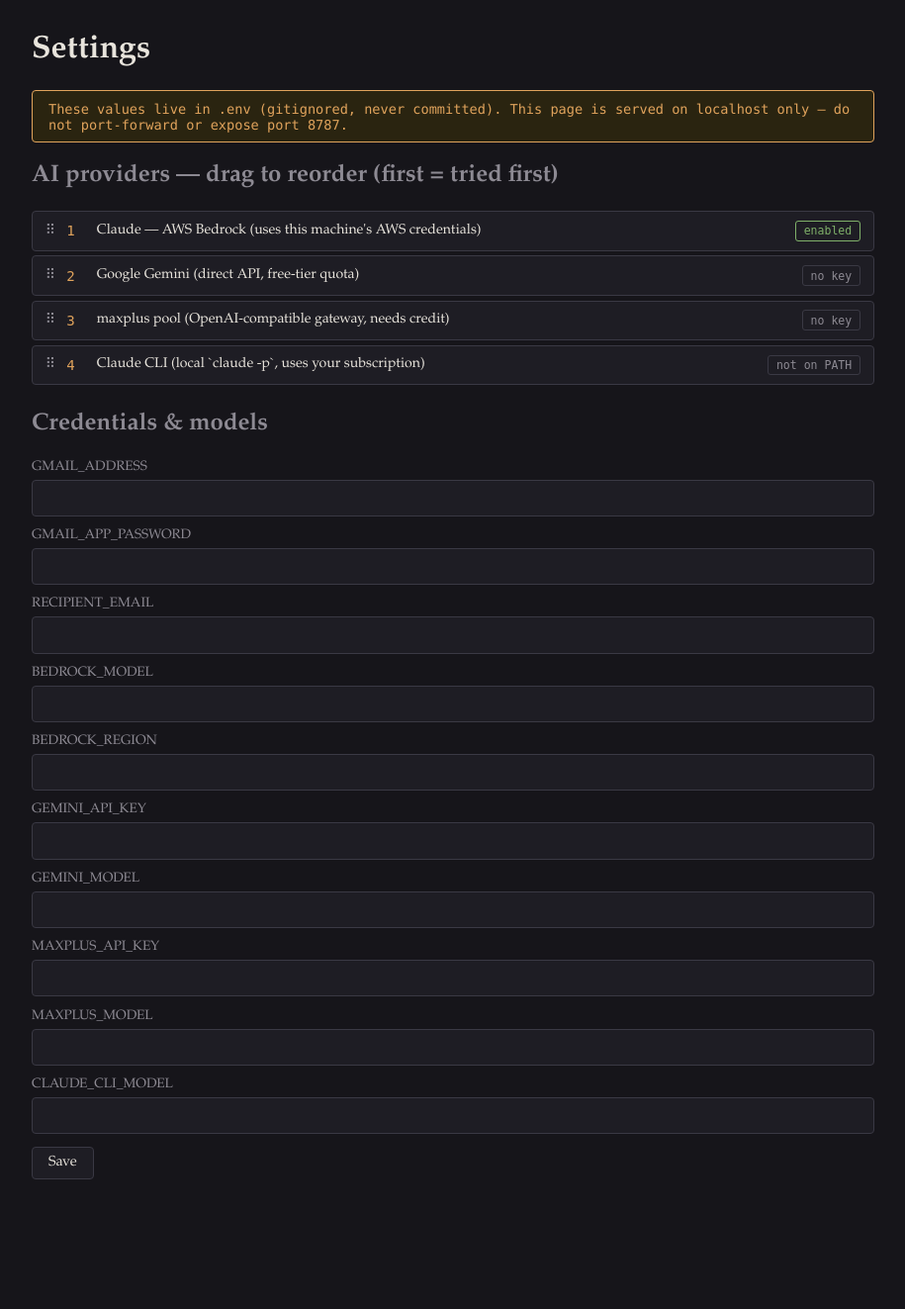
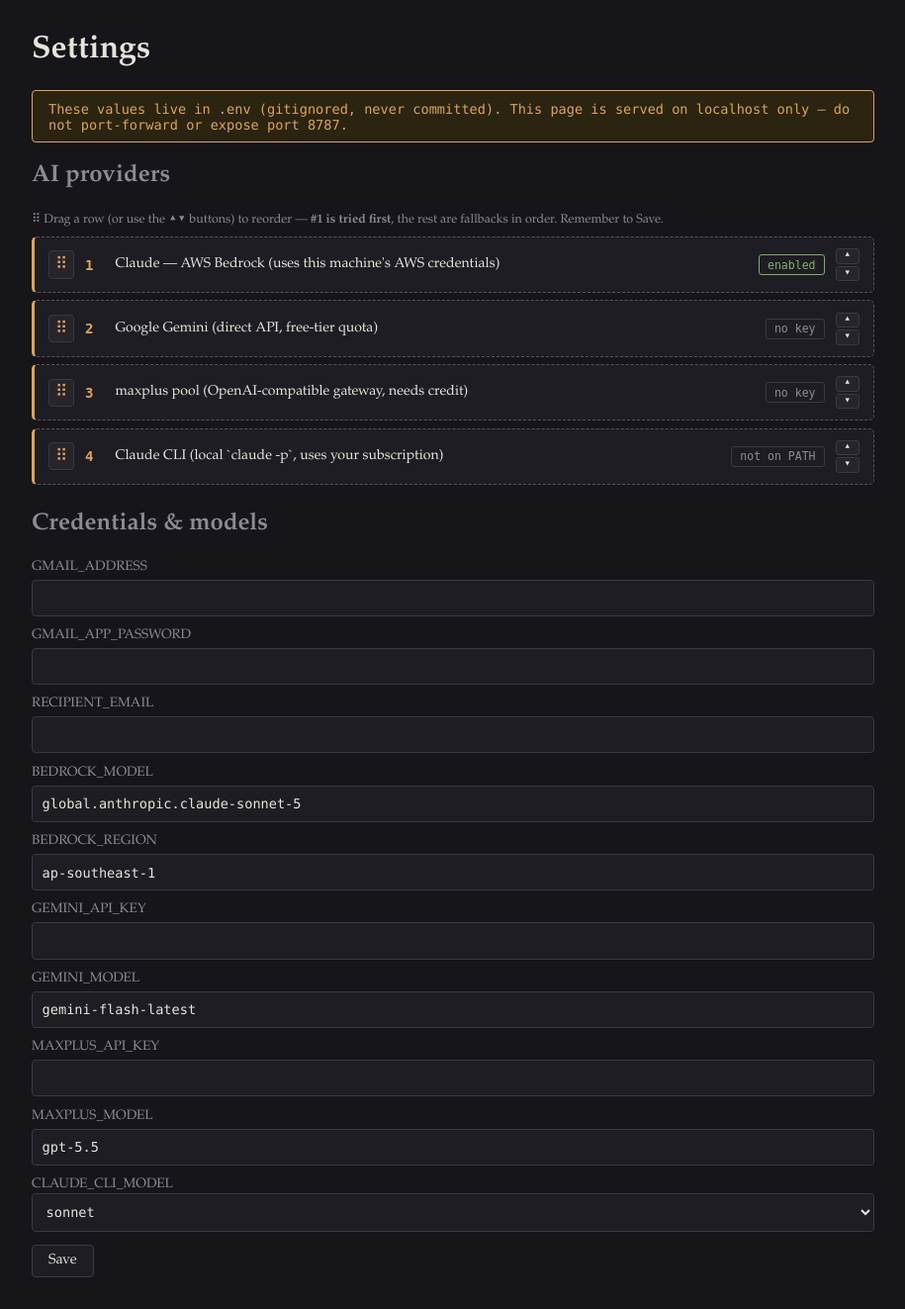
Before and after one commit to Jarkius/ai-briefing, a FastAPI app: page /settings in a window 1280 px wide. Shown: the part 49-1372 px from the top of the page at 99% size, without its empty margins (182-1097 px from the left). Before the commit the page ends 1241 px from the top, so only its background shows below. Run offline with FastAPI, Linux system fonts and the light colour scheme; some libraries are stand-ins or nearby versions.

Commit message:
Settings UX: visible drag affordances, arrow buttons, effective defaults, CLI model dropdown
Provider rows now look draggable: dashed border with accent left edge,
boxed grip handle, hover lift + glow, drag ghosting, and an accent drop
indicator showing where the row will land. Added ▲▼ buttons as the
no-drag path and a hint line explaining first-is-primary.

BEDROCK_MODEL/BEDROCK_REGION rendered blank when unset in .env even
though config defaults applied — the form now shows the effective value
(env else config default), so what you see is what runs. CLAUDE_CLI_MODEL
is a dropdown (sonnet/opus/haiku) instead of free text.

Co-Authored-By: Claude Fable 5 <noreply@anthropic.com>

```diff
--- a/src/panel/app.py
+++ b/src/panel/app.py
@@ -390,9 +390,20 @@ def _read_env_lines() -> list[str]:
         return f.read().splitlines()
 
 
+CLAUDE_CLI_MODELS = ["sonnet", "opus", "haiku"]
+
+
 @app.get("/settings", response_class=HTMLResponse)
 async def settings_page(request: Request):
-    values = {k: os.environ.get(k, "") for k in SETTINGS_KEYS if k != "PROVIDER_ORDER"}
+    # Effective values: .env/environ where set, else the config default —
+    # so BEDROCK_MODEL/REGION etc. never render as misleading empty fields.
+    def effective(key: str) -> str:
+        env_val = os.environ.get(key, "")
+        if env_val:
+            return env_val
+        return str(getattr(config, key, "") or "")
+
+    values = {k: effective(k) for k in SETTINGS_KEYS if k != "PROVIDER_ORDER"}
     # Current order first, then any known provider not yet in the list
     order = [p for p in config.PROVIDER_ORDER if p in KNOWN_PROVIDERS]
     order += [p for p in KNOWN_PROVIDERS if p not in order]
@@ -402,7 +413,8 @@ async def settings_page(request: Request):
     ]
     return templates.TemplateResponse(
         request, "settings.html",
-        {"active": "settings", "values": values, "providers": providers},
+        {"active": "settings", "values": values, "providers": providers,
+         "cli_models": CLAUDE_CLI_MODELS},
     )
 
 
--- a/src/panel/static/panel.css
+++ b/src/panel/static/panel.css
@@ -85,18 +85,45 @@ textarea, input[type="text"], input[type="password"], input[type="time"], select
 .provider-list { list-style: none; padding: 0; margin: 0.4rem 0; }
 .provider-row {
   display: flex; align-items: center; gap: 0.7rem;
-  padding: 0.55rem 0.8rem; margin: 0.3rem 0;
-  background: var(--panel); border: 1px solid #3a3944; border-radius: 4px;
+  padding: 0.7rem 0.9rem; margin: 0.45rem 0;
+  background: var(--panel);
+  border: 1px dashed #55535f; border-left: 3px solid var(--accent);
+  border-radius: 5px;
   cursor: grab; font-size: 0.88rem;
+  transition: border-color 0.15s, box-shadow 0.15s, transform 0.15s, opacity 0.15s;
+}
+.provider-row:hover {
+  border-color: var(--accent);
+  box-shadow: 0 2px 10px rgba(224, 163, 92, 0.15);
+  transform: translateX(2px);
 }
 .provider-row:active { cursor: grabbing; }
-.grip { color: var(--muted); }
-.p-rank { font-family: ui-monospace, monospace; color: var(--accent); width: 1.2rem; }
+.provider-row.dragging {
+  opacity: 0.45;
+  border: 2px dashed var(--accent);
+  background: #2a2410;
+}
+.provider-row.drop-above { box-shadow: 0 -3px 0 0 var(--accent); }
+.provider-row.drop-below { box-shadow: 0 3px 0 0 var(--accent); }
+.grip {
+  color: var(--accent); font-size: 1.05rem;
+  padding: 0.1rem 0.35rem; border: 1px solid #3a3944; border-radius: 4px;
+  background: #26252c;
+}
+.provider-row:hover .grip { border-color: var(--accent); }
+.p-rank { font-family: ui-monospace, monospace; color: var(--accent); width: 1.2rem; font-weight: 700; }
 .p-label { flex: 1; }
 .p-status { font-family: ui-monospace, monospace; font-size: 0.72rem; padding: 0.15rem 0.5rem;
   border-radius: 3px; border: 1px solid; }
 .p-status.ok { color: var(--ok); border-color: var(--ok); }
 .p-status.off { color: var(--muted); border-color: #3a3944; }
+.p-arrows { display: flex; flex-direction: column; gap: 2px; }
+.p-arrows button {
+  padding: 0 0.45rem; font-size: 0.65rem; line-height: 1.3;
+  background: #26252c; border: 1px solid #3a3944; border-radius: 3px;
+}
+.p-arrows button:hover { border-color: var(--accent); color: var(--accent); }
+.drag-hint { color: var(--muted); font-size: 0.78rem; margin: 0.2rem 0 0.6rem; }
 
 .phase-strip { display: flex; gap: 0.6rem; flex-wrap: wrap; margin: 0.6rem 0 1rem; }
 .phase { font-family: ui-monospace, Menlo, monospace; font-size: 0.78rem;
--- a/src/panel/templates/settings.html
+++ b/src/panel/templates/settings.html
@@ -6,24 +6,39 @@ localhost only — do not port-forward or expose port 8787.</div>
 
 <form hx-post="/settings" hx-target="#banner" hx-swap="innerHTML" class="settings-form" id="settings-form">
 
-  <h2 class="muted">AI providers — drag to reorder (first = tried first)</h2>
+  <h2 class="muted">AI providers</h2>
+  <p class="drag-hint">⠿ Drag a row (or use the ▲▼ buttons) to reorder — <strong>#1 is tried first</strong>, the rest are fallbacks in order. Remember to Save.</p>
   <ul class="provider-list" id="provider-list">
     {% for p in providers %}
     <li class="provider-row" draggable="true" data-provider="{{ p.name }}">
-      <span class="grip">⠿</span>
+      <span class="grip" title="drag to reorder">⠿</span>
       <span class="p-rank">{{ loop.index }}</span>
       <span class="p-label">{{ p.label }}</span>
       <span class="p-status {{ 'ok' if p.status in ('enabled', 'key set', 'installed') else 'off' }}">{{ p.status }}</span>
+      <span class="p-arrows">
+        <button type="button" class="move-up" title="move up">▲</button>
+        <button type="button" class="move-down" title="move down">▼</button>
+      </span>
     </li>
     {% endfor %}
   </ul>
 
   <h2 class="muted" style="margin-top:1.6rem">Credentials & models</h2>
   {% for key, val in values.items() %}
+  {% if key == "CLAUDE_CLI_MODEL" %}
+  <label>{{ key }}
+    <select name="{{ key }}">
+      {% for m in cli_models %}
+      <option value="{{ m }}" {{ 'selected' if m == val else '' }}>{{ m }}</option>
+      {% endfor %}
+    </select>
+  </label>
+  {% else %}
   <label>{{ key }}
     <input type="{{ 'password' if 'PASSWORD' in key or 'KEY' in key else 'text' }}"
            name="{{ key }}" value="{{ val }}" autocomplete="off">
   </label>
+  {% endif %}
   {% endfor %}
   <div class="actions" style="margin-top:0.8rem"><button type="submit">Save</button></div>
 </form>
@@ -31,19 +46,53 @@ localhost only — do not port-forward or expose port 8787.</div>
 
 <script>
 // Drag-to-reorder for the provider list; on submit, inject hidden inputs
-// provider_order_0..n reflecting the display order.
+// provider_order_0..n reflecting the display order. ▲▼ buttons are the
+// no-drag alternative (also the touch/trackpad-friendly path).
 const list = document.getElementById('provider-list');
 let dragging = null;
-list.addEventListener('dragstart', e => { dragging = e.target.closest('.provider-row'); });
+
+function renumber() {
+  list.querySelectorAll('.p-rank').forEach((el, i) => el.textContent = i + 1);
+}
+function clearDropMarks() {
+  list.querySelectorAll('.provider-row').forEach(r =>
+    r.classList.remove('drop-above', 'drop-below'));
+}
+
+list.addEventListener('dragstart', e => {
+  dragging = e.target.closest('.provider-row');
+  dragging.classList.add('dragging');
+});
+list.addEventListener('dragend', () => {
+  if (dragging) dragging.classList.remove('dragging');
+  dragging = null;
+  clearDropMarks();
+  renumber();
+});
 list.addEventListener('dragover', e => {
   e.preventDefault();
   const over = e.target.closest('.provider-row');
   if (!over || over === dragging) return;
   const rect = over.getBoundingClientRect();
   const after = (e.clientY - rect.top) > rect.height / 2;
+  clearDropMarks();
+  over.classList.add(after ? 'drop-below' : 'drop-above');
   list.insertBefore(dragging, after ? over.nextSibling : over);
-  list.querySelectorAll('.p-rank').forEach((el, i) => el.textContent = i + 1);
+  renumber();
 });
+
+list.addEventListener('click', e => {
+  const btn = e.target.closest('.move-up, .move-down');
+  if (!btn) return;
+  const row = btn.closest('.provider-row');
+  if (btn.classList.contains('move-up') && row.previousElementSibling) {
+    list.insertBefore(row, row.previousElementSibling);
+  } else if (btn.classList.contains('move-down') && row.nextElementSibling) {
+    list.insertBefore(row.nextElementSibling, row);
+  }
+  renumber();
+});
+
 document.getElementById('settings-form').addEventListener('htmx:configRequest', e => {
   list.querySelectorAll('.provider-row').forEach((row, i) => {
     e.detail.parameters['provider_order_' + i] = row.dataset.provider;
```
Also changed, not shown: tests/panel/test_forms.py (+17 -0 lines).
